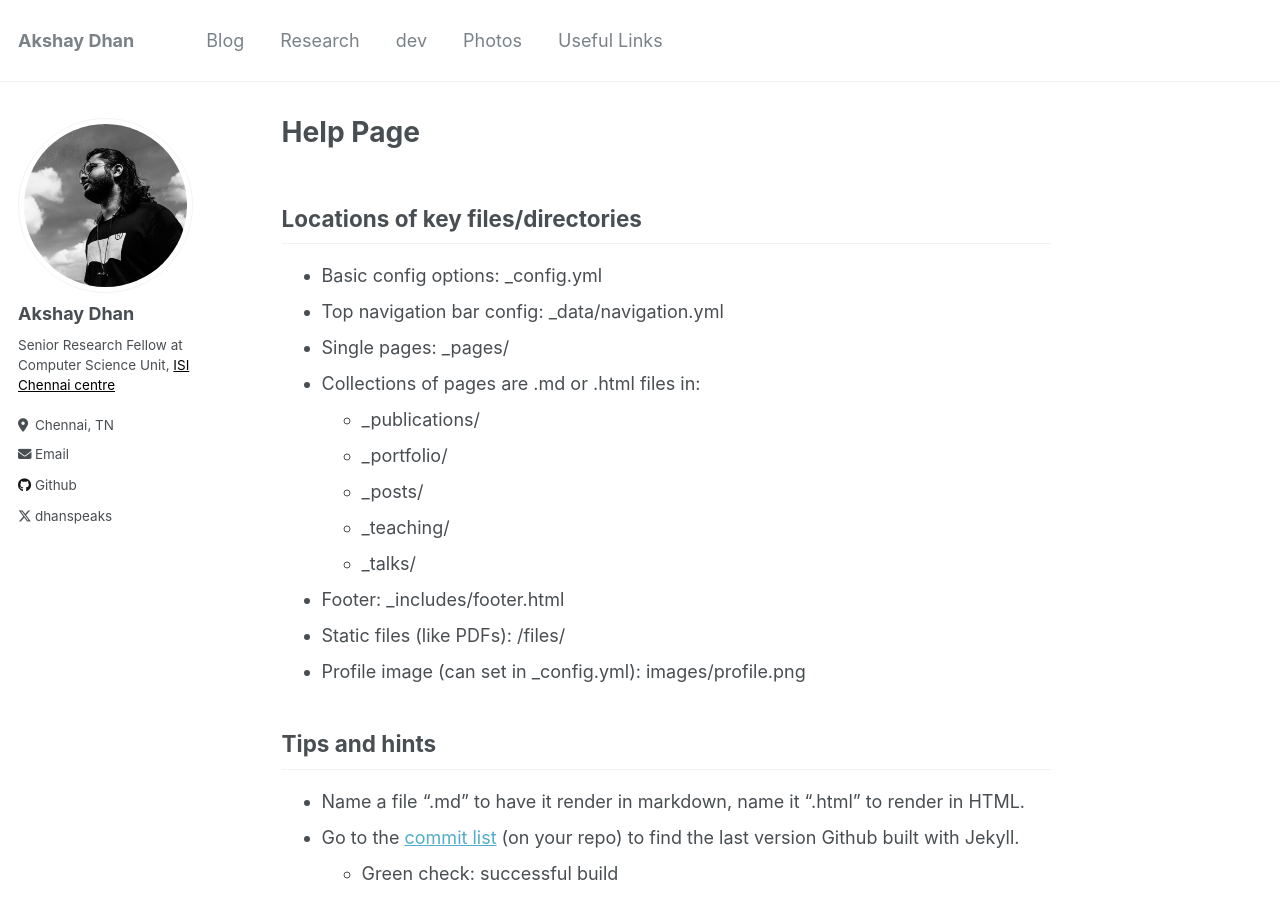
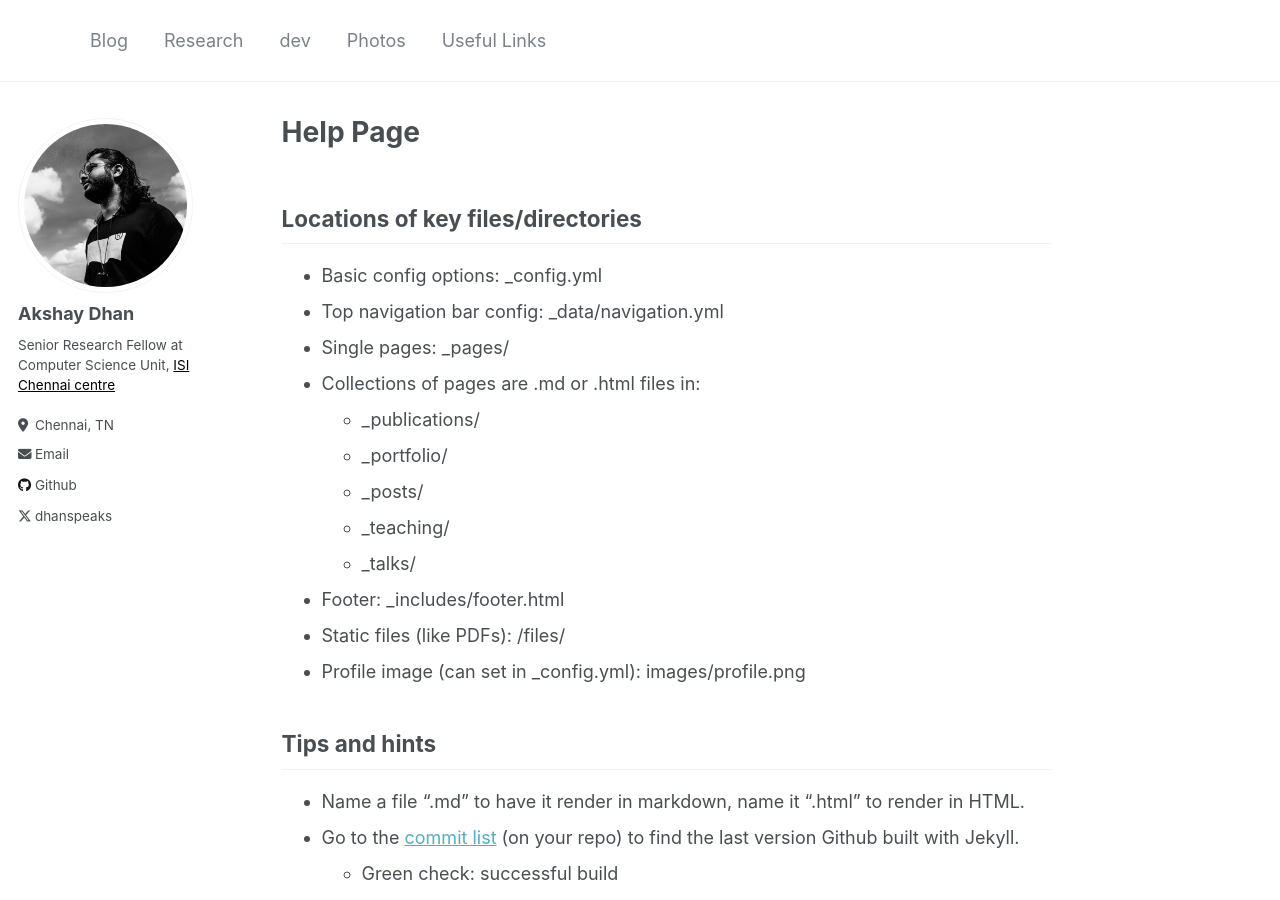
Before and after one commit to dhancodes/dhancodes.github.io, a Jekyll site: the page built from _pages/Help.md, in a window 1280 px wide and 900 px high. Built offline with Jekyll 4.4.1, drawn with Linux system fonts in a browser that asks for light colours.

Commit message:
minor changes

```diff
--- a/_config.yml
+++ b/_config.yml
@@ -8,7 +8,7 @@
 
 # Basic Site Settings
 locale                   : "en-US"
-title                    : "Akshay Dhan"
+title                    : ""
 title_separator          : "-"
 name                     : &name "Akshay Dhan"
 description              : &description "personal description"
--- a/_pages/Help.md
+++ b/_pages/Help.md
@@ -206,7 +206,10 @@
 This allows you to denote <var>variables</var>.
 
 ### Button
-New button!! <a href="{{ site.url }}/files/paper1.pdf" style='text-decoration:none;' class="btn btn--download" title="{Download pdf}"><i class="fab fa-download" aria-hidden="true"></i><span>  Download script</span></a>
+New button!! <a href="{{ site.url }}/files/paper1.pdf"
+style='text-decoration:none;' class="btn btn--download" title="{Download
+pdf}"><i class="fab fa-download" aria-hidden="true"></i><span>  Download
+script</span></a>
 
 
 <a href="{{ site.url }}/files/paper1.pdf" style='text-decoration:none;' class="btn btn--pdf" title="{Download pdf}"><i class="fab fa-file-pdf" aria-hidden="true"></i><span>  Download script</span></a>
```
